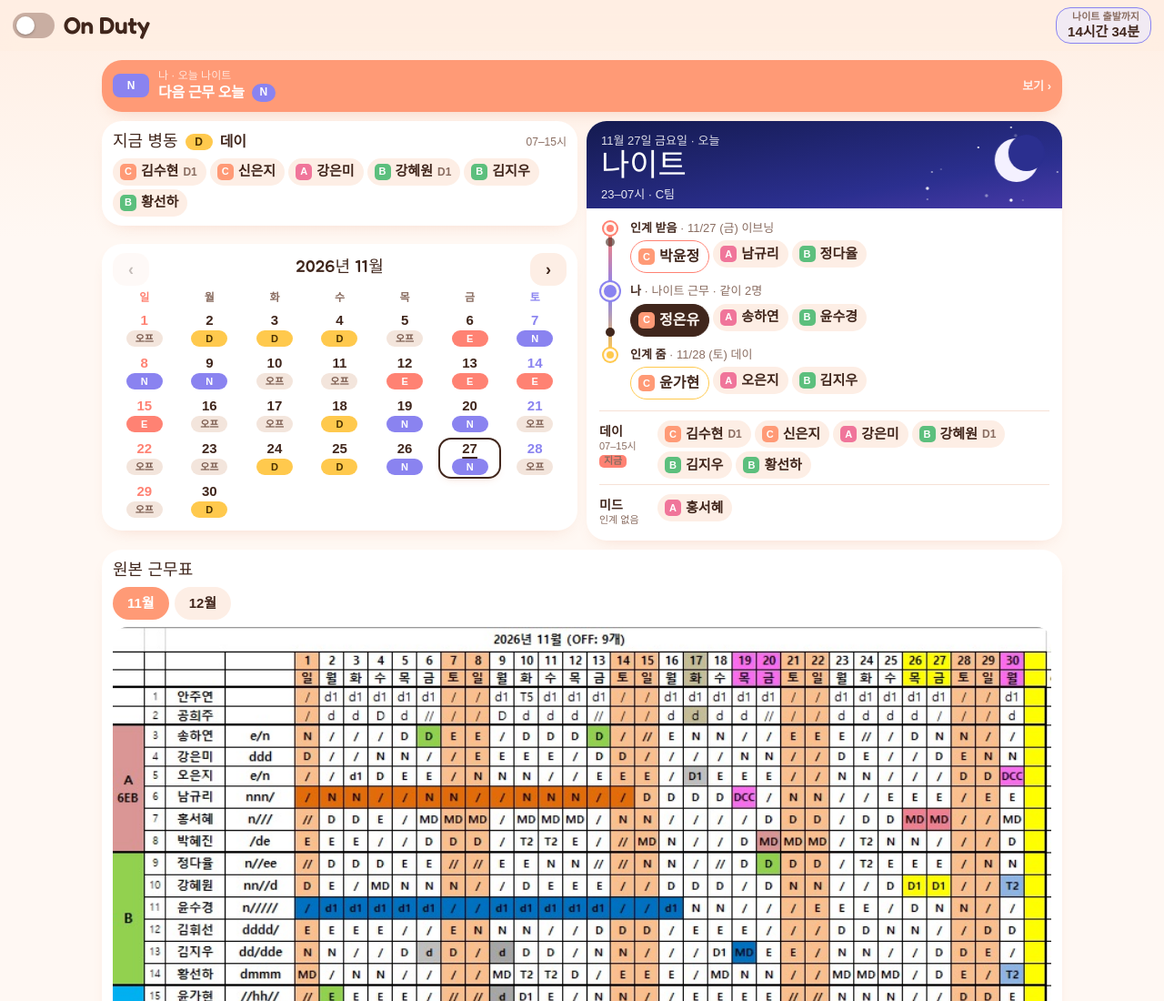
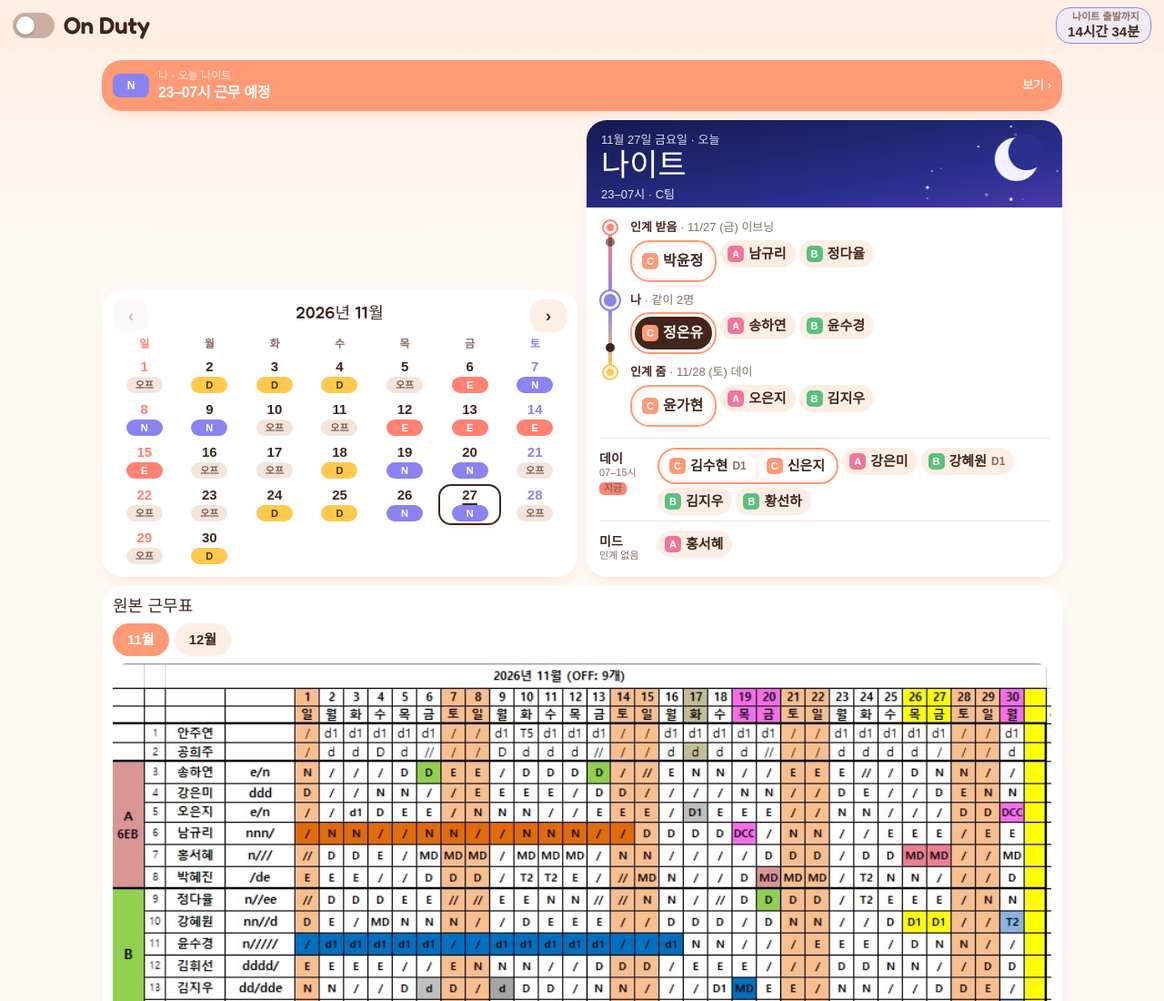
Before and after one commit to honghongonon/onyu-handover-board, a plain HTML site: page index.html in a window 1280 px wide. Shown: the top 1100 px of the page at 91% size. Drawn offline with Linux system fonts and the light colour scheme; a web font is replaced by a local one.

Commit message:
C팀을 테두리로 묶고 겹치는 내용 정리
- 모든 명단에서 C팀을 맨 앞 한 테두리로 묶음
- 인계 카드에 지금 근무가 보이면 '지금 병동' 칸 숨김
- '나' 칸·나 줄·오프 날 안내에서 반복되는 문구 제거

Co-Authored-By: Claude Opus 5.5 <noreply@anthropic.com>
Claude-Session: https://claude.ai/code/session_0175ye5dALxGDBRYNwhHMq7p

```diff
--- a/index.html
+++ b/index.html
@@ -90,6 +90,8 @@ main{grid-template-areas:"me" "now" "cal" "hero" "pics"}
 .chip .cd{font-size:12px;color:var(--mute);font-weight:600}
 .others{margin-top:3px;font-size:13px;color:var(--mute)}
 .note{font-size:13px;color:var(--mute);margin-top:4px}
+.mg{display:inline-flex;flex-wrap:wrap;gap:4px;padding:3px;border:2px solid var(--tc);border-radius:21px;background:color-mix(in srgb,var(--tc) 9%,var(--surf));max-width:100%}
+.mg .chip{background:var(--surf)}.mg .chip.big{border:0}.mg .chip.self{background:var(--ink)}
 .ext{padding:0 14px 10px}
 .ext .row:first-child{border-top:1px solid var(--line)}
 .ext .row.on{margin:0 -8px}
@@ -245,24 +247,30 @@ function skyArt(k){
     return o+`${s}<g class="bob"><circle cx="150" cy="46" r="24" fill="#f4f1ff"/><circle cx="161" cy="38" r="20" fill="#2b2f8f"/></g></svg>`}
   return o+`<g class="bob" fill="none" stroke="currentColor" stroke-width="3.5" stroke-linecap="round" stroke-linejoin="round" opacity=".3"><path d="M132 44 h16 l-16 20 h16"/><path d="M158 22 h12 l-12 15 h12"/></g><path d="M70 96 q40-22 80-4 q26 10 50 -2 V96Z" fill="currentColor" opacity=".08"/></svg>`;
 }
+/* 내 팀(C팀)은 맨 앞에 한 테두리로 묶고, 다른 팀은 뒤에 붙인다. lead는 묶음 맨 앞에 넣을 칩(나) */
+const who=(list,big,lead='')=>{
+  const m=list.filter(p=>p.t===MY),r=list.filter(p=>p.t!==MY);
+  if(!lead&&!list.length)return '<div class="who"><span class="note">없음</span></div>';
+  const g=lead||m.length?`<span class="mg">${lead}${m.map(p=>chip(p,big)).join('')}</span>`:'';
+  return `<div class="who">${g}${r.map(p=>chip(p,big&&!g)).join('')}</div>`;
+};
 const nowTag=(i,s)=>i===nowI&&s===nowS?'<span class="nowtag">지금</span>':'';
 function stopHtml(label,s,i,list){
   if(list===null)return `<div class="lab"><b>${label}</b> · ${SN[s]}</div><div class="note">${i<0?'10월':'1월'} 근무표가 없어요</div>`;
   let h=`<div class="lab"><b>${label}</b> · ${short(i)} ${SN[s]}${nowTag(i,s)}</div>`;
   if(!list.length)return h+`<div class="note">${SN[s]} 근무자가 없어요</div>`;
-  const has=list.some(p=>p.t===MY);
-  h+=`<div class="who">${list.map(p=>chip(p,!has||p.t===MY)).join('')}</div>`;
-  if(!has)h+=`<div class="note">이날 ${MY}팀 ${SN[s]} 근무자가 없어서 다른 팀에서 인계해요</div>`;
+  h+=who(list,true);
+  if(!list.some(p=>p.t===MY))h+=`<div class="note">이날 ${MY}팀 ${SN[s]} 근무자가 없어서 다른 팀에서 인계해요</div>`;
   return h;
 }
 /* 인계 카드 아래 칸: 그날 나머지 근무, 미드, 기타 */
 function rowHtml(i,s,sub,hl){
   const l=on(i,s);
-  return `<div class="row${hl?' on':''}" style="--c:var(--${s.toLowerCase()})"><div class="h"><b>${SN[s]}</b>${sub?`<span>${sub}</span>`:''}${nowTag(i,s)}</div><div class="who">${l.map(p=>chip(p)).join('')||'<span class="note">없음</span>'}</div></div>`;
+  return `<div class="row${hl?' on':''}" style="--c:var(--${s.toLowerCase()})"><div class="h"><b>${SN[s]}</b>${sub?`<span>${sub}</span>`:''}${nowTag(i,s)}</div>${who(l)}</div>`;
 }
 function etcRow(i){
   const etc=people.filter(p=>['ETC','LEAVE'].includes(cat(days[i].c[p.n]))).map(p=>({...p,code:days[i].c[p.n]}));
-  return etc.length?`<div class="row"><div class="h"><b>기타</b><span>인계 제외</span></div><div class="who">${etc.map(p=>chip(p)).join('')}</div></div>`:'';
+  return etc.length?`<div class="row"><div class="h"><b>기타</b><span>인계 제외</span></div>${who(etc)}</div>`:'';
 }
 function hero(){
   const code=days[sel].c[ME],k=cat(code);
@@ -278,18 +286,21 @@ function hero(){
     const mates=on(sel,k).filter(p=>p.n!==ME);
     h+=`<div class="relay fade">
       <div class="stop" style="--c:${cv(from[1])};--c2:${cv(k)}"><div class="rail"><span class="line"></span><span class="baton"></span><span class="dot"></span></div><div class="body">${stopHtml('인계 받음',from[1],from[0],fl)}</div></div>
-      <div class="stop mine" style="--c:${cv(k)};--c2:${cv(to[1])}"><div class="rail"><span class="line"></span><span class="baton" style="animation-delay:1.2s"></span><span class="dot"></span></div><div class="body"><div class="lab"><b>나</b> · ${SN[k]} 근무${mates.length?` · 같이 ${mates.length}명`:''}${nowTag(sel,k)}</div><div class="who">${chip({n:ME,t:MY,code},true)}${mates.map(p=>chip(p,p.t===MY)).join('')}</div></div></div>
+      <div class="stop mine" style="--c:${cv(k)};--c2:${cv(to[1])}"><div class="rail"><span class="line"></span><span class="baton" style="animation-delay:1.2s"></span><span class="dot"></span></div><div class="body"><div class="lab"><b>나</b>${mates.length?` · 같이 ${mates.length}명`:''}${nowTag(sel,k)}</div>${who(mates,true,chip({n:ME,t:MY,code},true))}</div></div>
       <div class="stop" style="--c:${cv(to[1])}"><div class="rail"><span class="dot"></span></div><div class="body" style="padding-bottom:0">${stopHtml('인계 줌',to[1],to[0],tl)}</div></div>
     </div>
     <div class="ext">${k==='D'?rowHtml(sel,'N',HRS.N):k==='N'?rowHtml(sel,'D',HRS.D):''}${rowHtml(sel,'MD','인계 없음')}${etcRow(sel)}</div>`;
   }else{
     let j=sel+1;while(j<days.length&&!['D','E','N'].includes(cat(days[j].c[ME])))j++;
-    h+=`<div class="relay fade"><div class="note" style="margin:0">오늘은 인계가 없어요.</div>`+
-      (j<days.length?`<button class="next" type="button" data-go="${j}"><span><span class="lab">다음 근무</span><br><b>${short(j)} ${SN[cat(days[j].c[ME])]}</b></span><span class="pill k-${cat(days[j].c[ME])}">${cat(days[j].c[ME])}</span></button>`:`<div class="note">12월 안에는 남은 근무가 없어요</div>`)+`</div>`+
+    h+=`<div class="relay fade">`+
+      (j<days.length?`<button class="next" style="margin-top:0" type="button" data-go="${j}"><span><span class="lab">다음 근무</span><br><b>${short(j)} ${SN[cat(days[j].c[ME])]}</b></span><span class="pill k-${cat(days[j].c[ME])}">${cat(days[j].c[ME])}</span></button>`:`<div class="note">12월 안에는 남은 근무가 없어요</div>`)+`</div>`+
       `<div class="ext">${['D','E','N','MD'].map(s=>rowHtml(sel,s,HRS[s])).join('')}${etcRow(sel)}</div>`;
   }
   $('hero').innerHTML=h;
+  syncNow();
 }
+/* 인계 카드에 지금 근무가 이미 보이면 '지금 병동' 칸은 숨긴다 */
+function syncNow(){$('now').hidden=nowI<0||!!$('hero').querySelector('.nowtag')}
 const START={D:7,E:15,N:23},END={D:15,E:23,N:7};
 let nowI=-1,nowS='';
 function nowBox(){
@@ -304,7 +315,7 @@ function nowBox(){
   if(i>=0){
     box.hidden=false;
     const l=on(i,s);
-    box.innerHTML=`<div class="wh"><h2>지금 병동</h2><span class="pill k-${s}">${s}</span><b>${SN[s]}</b><span class="tm">${HRS[s]}</span></div><div class="who">${l.map(p=>chip(p)).join('')}</div>`;
+    box.innerHTML=`<div class="wh"><h2>지금 병동</h2><span class="pill k-${s}">${s}</span><b>${SN[s]}</b><span class="tm">${HRS[s]}</span></div>${who(l)}`;
   }else box.hidden=true;
   /* 나 */
   me.hidden=false;
@@ -330,7 +341,7 @@ function nowBox(){
   if(myNow){html=`<span class="st"><span>나 · 지금</span><b>${SN[curS]} 근무 중 · ${END[curS]}시까지</b></span>`;go=cur}
   else{
     const today=W.includes(tk)?`오늘 ${SN[tk]}`:tk==='WOFF'?'오늘 원티드 오프':tk==='OFF'?'오늘 오프':`오늘 ${pillTxt(tc)}`;
-    const nx=nxt<0?'12월 안에 남은 근무 없음':`다음 근무 ${nxt===ti?'오늘':short(nxt)} <span class="pill ip k-${cat(days[nxt].c[ME])}">${cat(days[nxt].c[ME])}</span>`;
+    const nx=nxt<0?'12월 안에 남은 근무 없음':nxt===ti?`${HRS[tk]} 근무 예정`:`다음 근무 ${short(nxt)} <span class="pill ip k-${cat(days[nxt].c[ME])}">${cat(days[nxt].c[ME])}</span>`;
     html=`<span class="st"><span>나 · ${today}${W.includes(tk)&&nxt!==ti?' (끝남)':''}</span><b>${nx}</b></span>`;go=nxt<0?ti:nxt;
   }
   me.dataset.go=go;
@@ -347,7 +358,7 @@ function render(){
   if(shownM!==viewM){shownM=viewM;pics(viewM)}
 }
 nowBox();render();
-setInterval(()=>{const was=nowI+nowS;nowBox();if(nowI+nowS!==was)hero()},30000);
+setInterval(()=>{const was=nowI+nowS;nowBox();if(nowI+nowS!==was)hero();else syncNow()},30000);
 $('cal').addEventListener('click',e=>{if(performance.now()-swiped<400)return;const b=e.target.closest('.day:not(.empty)');if(b){sel=+b.dataset.i;render()}});
 $('hero').addEventListener('click',e=>{const b=e.target.closest('[data-go]');if(b){sel=+b.dataset.go;render()}});
 const MONTHS=[...new Set(days.map(x=>x.m))];
```
Also changed, not shown: 1 other file.
